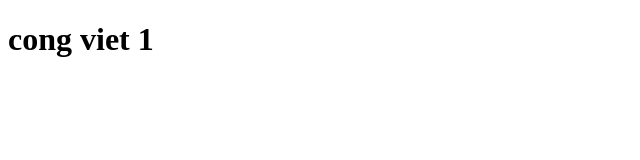
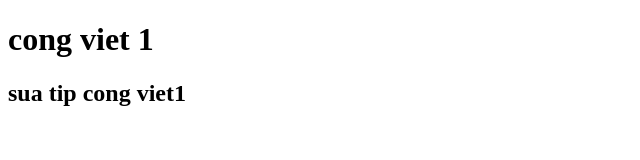
Before and after one commit to thanhsang1507/duan5, a plain HTML site: page index.html in a window 1280 px wide. Shown: the whole page, without its empty margins (0-640 px from the left). Drawn offline with Linux system fonts and the light colour scheme.

Commit message:
2. sua cv 1lan 2

```diff
--- a/index.html
+++ b/index.html
@@ -9,6 +9,7 @@
 
 <body>
     <h1>cong viet 1</h1>
+    <h2>sua tip cong viet1</h2>
 </body>
 
 </html>
```
